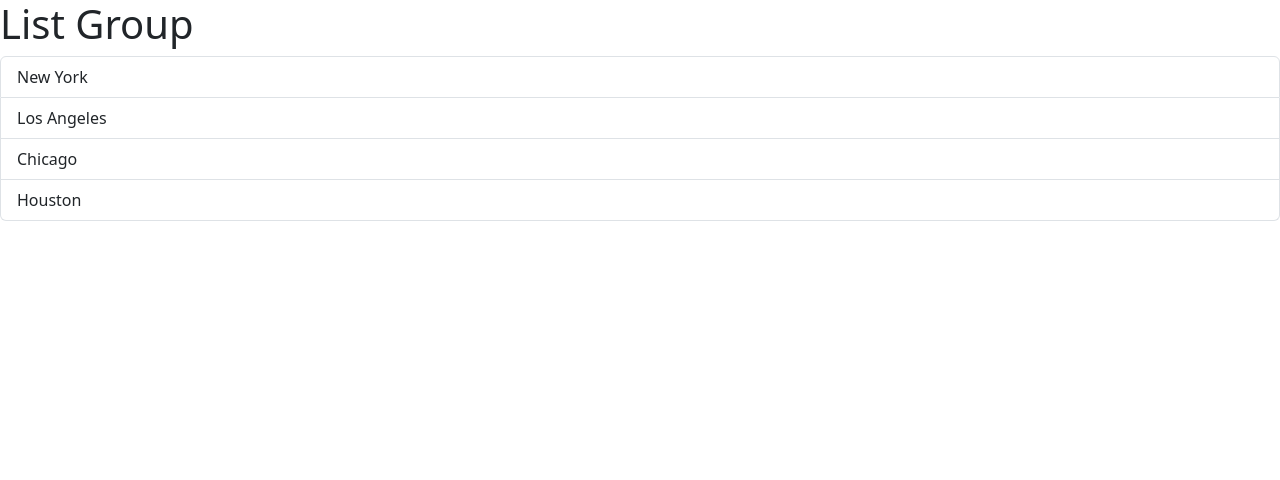
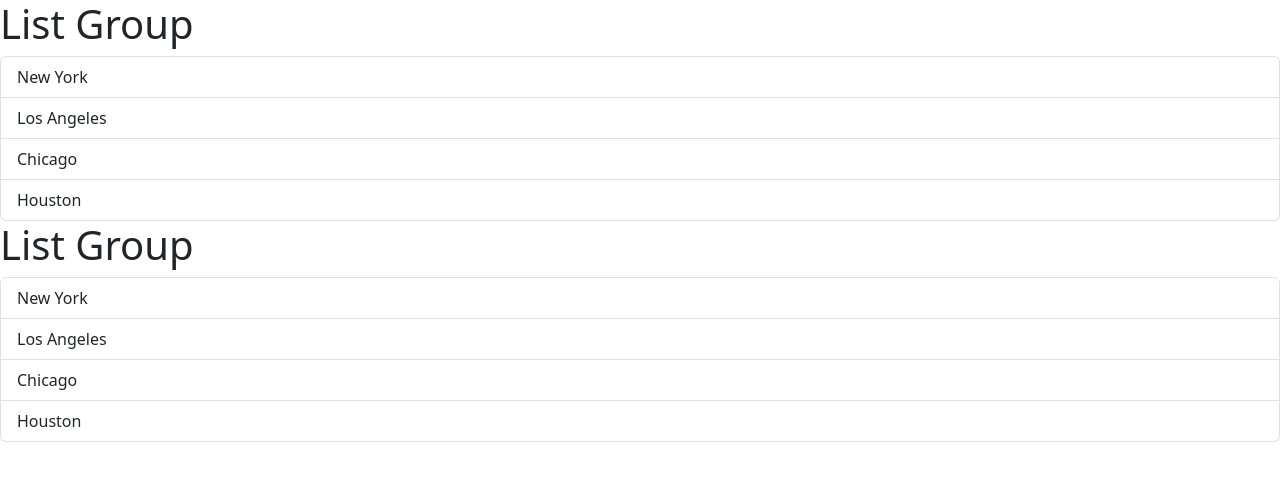
Before and after one commit to PritoM-Debnath/Learn-reactjs, a React (Vite) app in the folder react-app/: page / in a window 1280 px wide. Shown: the top 480 px of the page. Built offline with nearby package versions, Linux system fonts and the light colour scheme.

Commit message:
Managing state Added

```diff
--- a/react-app/src/App.tsx
+++ b/react-app/src/App.tsx
@@ -1,7 +1,7 @@
 import ListGroup from './components/ListGroup';
 
 function App(){
-    return <div><ListGroup /></div>;
+    return <div><ListGroup /><ListGroup/></div>;
 }
 
 export default App;
--- a/react-app/src/components/ListGroup.tsx
+++ b/react-app/src/components/ListGroup.tsx
@@ -1,26 +1,30 @@
-import {MouseEvent} from "react";
+import {useState} from "react";
 
 function ListGroup() {
   const items = ["New York", "Los Angeles", "Chicago", "Houston"];
+
+  //Hook
+  const [selectedIndex, setSelectedIndex] = useState(-1);
+  //arr[0] // variable (selectedIndex)
+  //arr[1] // updater function (setSelectedIndex)
 
 
   const getMessage = () => {
     return items.length === 0 && <p>No items</p>;
   };
 
-  //event handler
-  const handleClick = (event : MouseEvent) => console.log(event);
+
   return (
     // this is fragment syntax, which allows us to return multiple elements
     <>
       <h1>List Group</h1>
       {getMessage()}
       <ul className="list-group">
-        {items.map((item) => (
+        {items.map((item, index) => (
           <li
-            className="list-group-item"
+            className={selectedIndex === index ? "list-group-item active" : "list-group-item"}
             key={item}
-            onClick={handleClick}
+            onClick={()=> setSelectedIndex(index)}
           >
             {item}
           </li>
```
